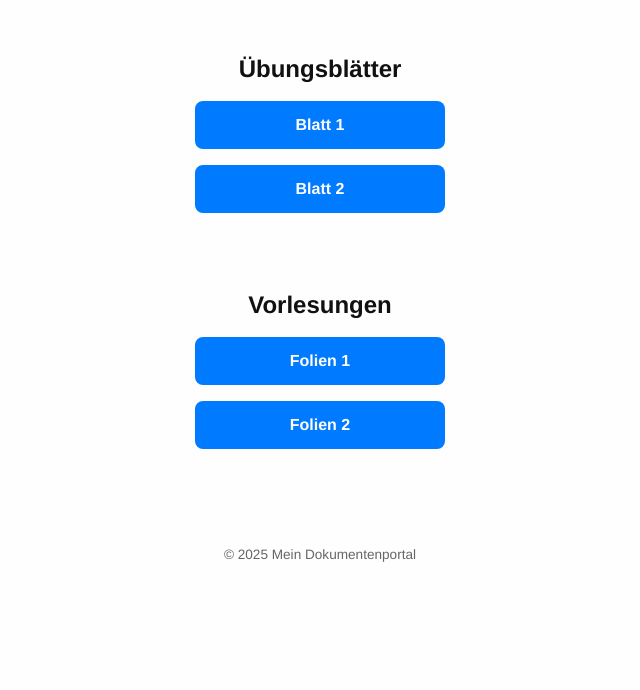
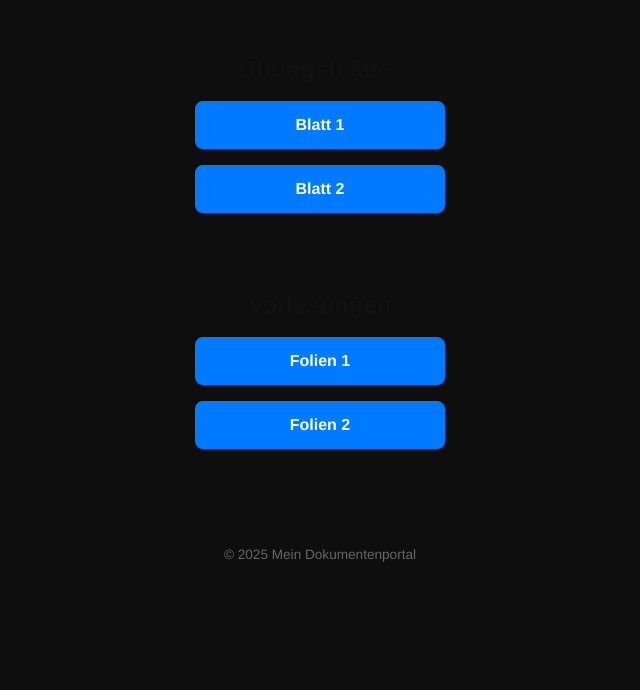
Before and after one commit to joshuawenk/dokumente, a plain HTML site: page index.html in a window 1280 px wide. Shown: the part 110-800 px from the top of the page, without its empty margins (320-960 px from the left). Drawn offline with Linux system fonts and the light colour scheme.

Commit message:
Update index.html

```diff
--- a/index.html
+++ b/index.html
@@ -13,7 +13,7 @@
 
         body {
             font-family: "Helvetica Neue", Helvetica, Arial, sans-serif;
-            background-color: #fefefe;
+            background-color: #0e0e0e;
             color: #111;
             display: flex;
             flex-direction: column;
```
